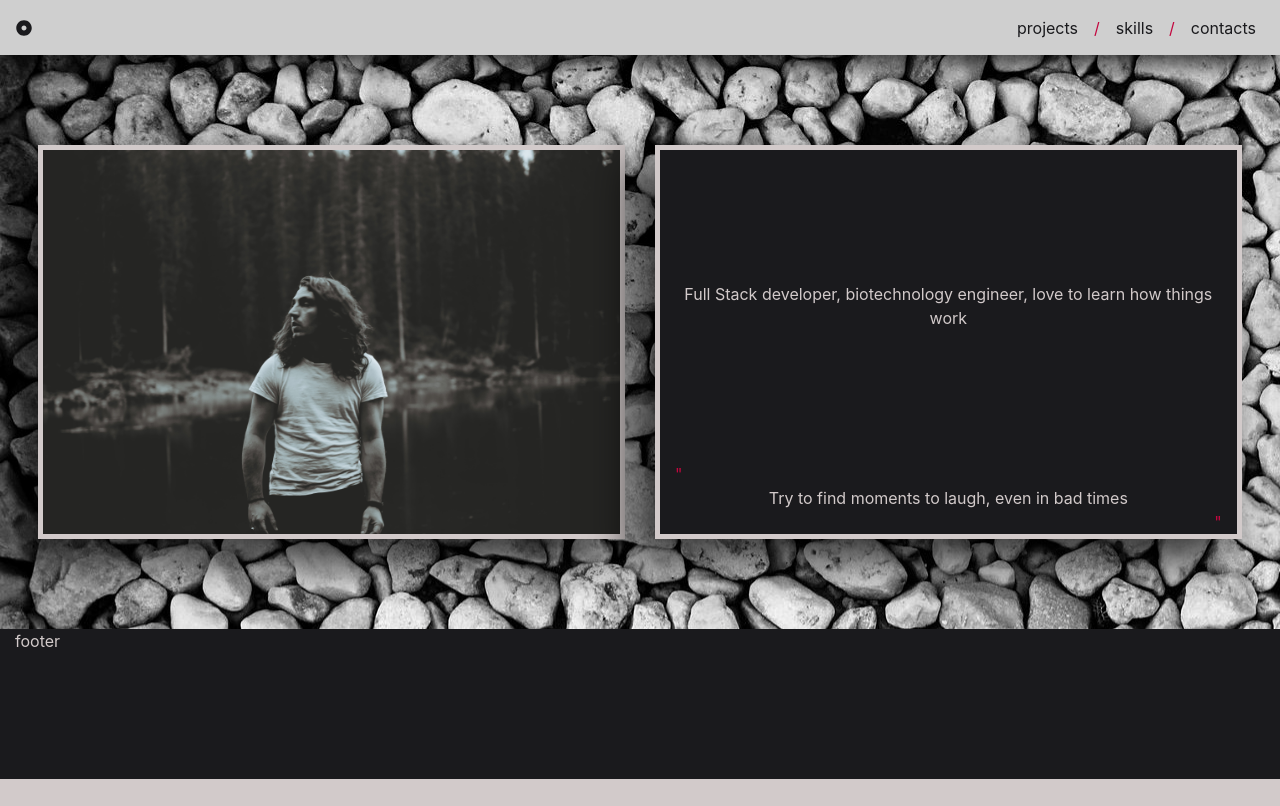
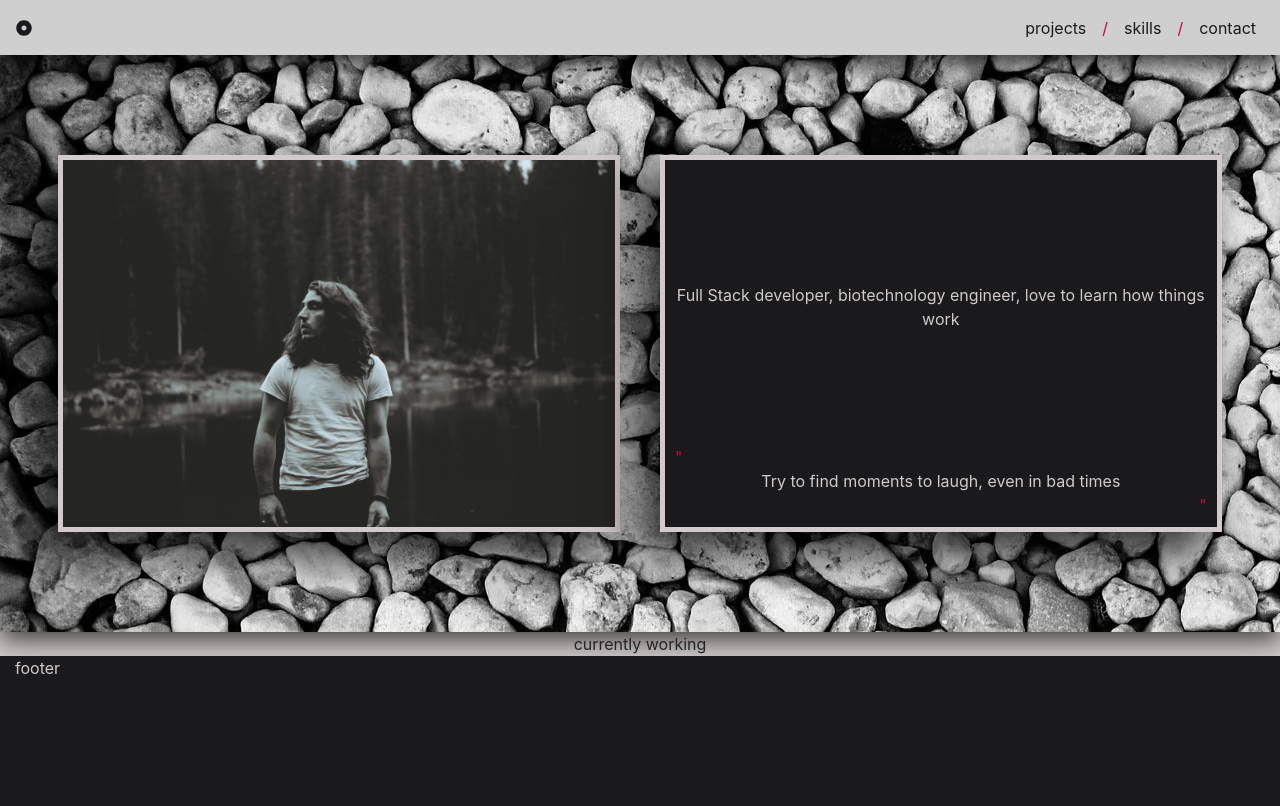
Before and after one commit to dolevizacson/portfolio, a React (Create React App) app: page / in a window 1280 px wide. Built offline with nearby package versions, Linux system fonts and the light colour scheme.

Commit message:
design changes, finish logic in skills page
starting to remove bootstrap, remove completely from home page, add action to load one skills list, change skills content reducer

```diff
--- a/src/components/AppNavbar.js
+++ b/src/components/AppNavbar.js
@@ -44,7 +44,7 @@ class AppNavbar extends React.Component {
             <span>/</span>
             <NavItem>
               <Link className="nav-item nav-link" to={contactRoute}>
-                contacts
+                contact
               </Link>
             </NavItem>
           </Nav>
--- a/src/scenes/home/components/About.css
+++ b/src/scenes/home/components/About.css
@@ -1,9 +1,12 @@
 .about {
   background-color: #1a1a1d;
-  height: 100%;
   display: flex;
+  flex-wrap: nowrap;
   flex-direction: column;
   justify-content: space-between;
+  width: 100%;
+  height: 100%;
+  padding: 10px 10px;
 }
 
 .content {
--- a/src/scenes/home/components/About.js
+++ b/src/scenes/home/components/About.js
@@ -1,6 +1,5 @@
 import React from 'react';
 import { connect } from 'react-redux';
-import { Container } from 'reactstrap';
 
 import './About.css';
 
@@ -9,15 +8,15 @@ const About = props => {
   const { motoContent } = props.moto;
 
   return (
-    <div className="about ui-container">
-      <Container className="about-me">
+    <div className="about ui-container ">
+      <div className="about-me">
         <div className="content">{aboutContent}</div>
-      </Container>
-      <Container className="moto">
+      </div>
+      <div className="moto">
         <div className="top-quotes">"</div>
         <div className="content">{motoContent}</div>
         <div className="bottum-quotes">"</div>
-      </Container>
+      </div>
     </div>
   );
 };
--- /dev/null
+++ b/src/scenes/home/components/CurrentlyWorking.js
@@ -0,0 +1,9 @@
+import React from 'react';
+
+import './CurrentlyWorking.css';
+
+const CurrentlyWorking = () => {
+  return <div>currently working</div>;
+};
+
+export default CurrentlyWorking;
--- a/src/scenes/home/index.css
+++ b/src/scenes/home/index.css
@@ -2,7 +2,16 @@
   display: flex;
   flex-wrap: nowrap;
   flex-direction: column;
+}
+
+.home-about {
+  display: flex;
+  flex-wrap: nowrap;
+  flex-direction: column;
   background-image: url('/blackWhiteTiles.jpg');
+  -webkit-box-shadow: 0px 7px 25px 0px rgba(0, 0, 0, 0.75);
+  -moz-box-shadow: 0px 7px 25px 0px rgba(0, 0, 0, 0.75);
+  box-shadow: 0px 7px 25px 0px rgba(0, 0, 0, 0.75);
 }
 
 .home-on-picture {
@@ -10,9 +19,20 @@
   flex-wrap: nowrap;
   flex-direction: row;
   justify-content: center;
-  align-items: center;
   padding: 8vh 3vw;
   margin: 2vw 0;
+}
+
+.home-on-picture > div {
+  flex: 1;
+  padding: 10px 20px;
+}
+
+.home-currently-working {
+  display: flex;
+  flex-wrap: nowrap;
+  justify-content: center;
+  align-items: center;
 }
 
 img {
--- a/src/scenes/home/index.js
+++ b/src/scenes/home/index.js
@@ -1,22 +1,25 @@
 import React from 'react';
-import { Row, Col } from 'reactstrap';
 
 import './index.css';
 
 import About from './components/About';
+import CurrentlyWorking from './components/CurrentlyWorking';
 
 const Home = () => {
   return (
     <div className="home">
-      <div className="home-on-picture">
-        <Row>
-          <Col>
+      <div className="home-about">
+        <div className="home-on-picture">
+          <div className="home-row">
             <img className="ui-container" src="tempPic.jpg" alt="profile" />
-          </Col>
-          <Col>
+          </div>
+          <div className="home-row">
             <About />
-          </Col>
-        </Row>
+          </div>
+        </div>
+      </div>
+      <div className="home-currently-working">
+        <CurrentlyWorking />
       </div>
     </div>
   );
--- a/src/scenes/skills/index.js
+++ b/src/scenes/skills/index.js
@@ -8,19 +8,21 @@ import './index.css';
 import MethodologyList from './components/MethodologyList';
 import StackList from './components/StackList';
 
-import { loadSkillsListContent } from './services/actions';
+import { loadOneSkillsList, loadSkillsListContent } from './services/actions';
 
 class Skills extends React.Component {
   createMethodologyList = () => {
-    const { skillsListContent } = this.props.skillsList;
-    return skillsListContent.skillsList.map(methodology => {
+    //console.log(this.props);
+
+    const { skillsContent } = this.props.skills;
+    return skillsContent.skillsList.map(methodology => {
       return (
         <Col key={methodology.key}>
           <div
             className="methodology ui-container"
             onClick={() => {
-              this.props.loadSkillsListContent({
-                skillList: skillsListContent.skillsList.filter(
+              this.props.loadOneSkillsList({
+                skillList: skillsContent.skillsList.filter(
                   item => item.key === methodology.key
                 ),
                 isHidden: false,
@@ -40,17 +42,18 @@ class Skills extends React.Component {
                   </Col>
                 </Row>
               </CardHeader>
-              {skillsListContent.isHidden && (
+              {skillsContent.isHidden && (
                 <CardBody>
                   {methodology.stack.map(lang => {
                     return <div key={lang.key}>{lang.language}</div>;
                   })}
                 </CardBody>
               )}
-              {!skillsListContent.isHidden && (
+              {!skillsContent.isHidden && (
                 <StackList
                   stackList={methodology.stack}
-                  backButton={() => {
+                  backButton={e => {
+                    e.stopPropagation();
                     this.props.loadSkillsListContent();
                   }}
                 />
@@ -95,13 +98,14 @@ class Skills extends React.Component {
 
 const mapStateToProps = state => {
   return {
-    skillsList: state.loadSkillsListContentReducer,
+    skills: state.loadSkillsListContentReducer,
   };
 };
 
 export default connect(
   mapStateToProps,
   {
+    loadOneSkillsList,
     loadSkillsListContent,
   }
 )(Skills);
--- a/src/scenes/skills/services/actions/index.js
+++ b/src/scenes/skills/services/actions/index.js
@@ -1,11 +1,18 @@
 // load skills list content to skills page
-export const loadSkillsListContent = skillList => async (
-  dispatch,
-  getState
-) => {
+export const loadSkillsListContent = () => async (dispatch, getState) => {
+  console.log('load skill content');
   //do async stuff with await
   dispatch({
     type: 'LOAD_SKILLS_LIST_CONTENT',
-    payload: skillList,
+    payload: 'skillList',
   });
 };
+
+export const loadOneSkillsList = skillsList => async (dispatch, getState) => {
+  console.log('load one skill');
+  //do async stuff with await
+  dispatch({
+    type: 'LOAD_ONE_SKILLS_LIST',
+    payload: skillsList,
+  });
+};
--- a/src/services/appContet/reducers/skillsContentReducers.js
+++ b/src/services/appContet/reducers/skillsContentReducers.js
@@ -5,14 +5,16 @@ const { skills } = content;
 export const loadSkillsListContentReducer = (state = {}, action) => {
   switch (action.type) {
     case 'LOAD_SKILLS_LIST_CONTENT':
+      return { ...state, skillsContent: skills };
+    case 'LOAD_ONE_SKILLS_LIST':
       return {
         ...state,
-        skillsListContent: {
+        skillsContent: {
           skillsList: action.payload.skillList,
           isHidden: action.payload.isHidden,
         },
       };
     default:
-      return { skillsListContent: skills };
+      return { skillsContent: skills };
   }
 };
```
Also changed, not shown: src/scenes/home/components/CurrentlyWorking.css (added).
